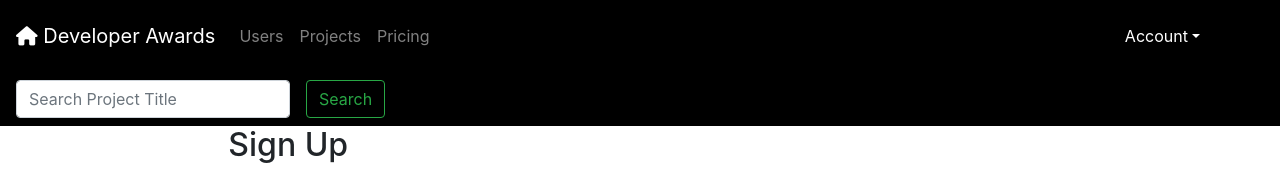
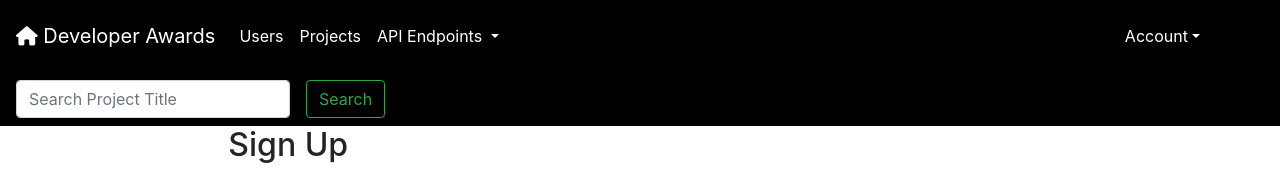
Before and after one commit to JoyWambui/Developer-Awards, a Django app: page /signup/ in a window 1280 px wide. Shown: the top 181 px of the page. Run offline with Django 4.2, Linux system fonts and the light colour scheme; some libraries are stand-ins or nearby versions.

Commit message:
Improve app functionality

```diff
--- a/awards/templates/navbar.html
+++ b/awards/templates/navbar.html
@@ -9,16 +9,22 @@
             aria-controls="navbarText" aria-expanded="false" aria-label="Toggle navigation">
             <span class="navbar-toggler-icon"></span>
         </button>
-        <div class="collapse navbar-collapse" id="navbarText">
-            <ul class="navbar-nav mr-auto">
+        <div class="collapse navbar-collapse" id="navbarText" >
+            <ul class="navbar-nav mr-auto" >
                 <li class="nav-item">
-                    <a class="nav-link" href="{%url 'profiles'%}">Users<span class="sr-only">(current)</span></a>
+                    <a style="color: #fff;" class="nav-link" href="{%url 'profiles'%}">Users<span class="sr-only">(current)</span></a>
                 </li>
                 <li class="nav-item">
-                    <a class="nav-link" href="{%url 'projects'%}">Projects<span class="sr-only">(current)</span></a>
+                    <a style="color: #fff;" class="nav-link" href="{%url 'projects'%}">Projects<span class="sr-only">(current)</span></a>
                 </li>
-                <li class="nav-item">
-                    <a class="nav-link" href="#">Pricing</a>
+                <li class="nav-item dropdown">
+                    <a style="color: #fff;" class="nav-link dropdown-toggle" href="#" id="navbarDropdownMenuLink" role="button" data-toggle="dropdown" aria-expanded="false">
+                      API Endpoints
+                    </a>
+                    <div style="background-color: #000; border: 0.1em #fff solid; " class="dropdown-menu" aria-labelledby="navbarDropdownMenuLink">
+                      <a style="color: #fff;" class="dropdown-item" href="{%url 'profile-list'%}">Profiles</a>
+                      <a style="color: #fff;" class="dropdown-item" href="{%url 'project-list'%}">Projects</a>
+                    </div>
                 </li>
             </ul>
             <span class="navbar-text dropdown">
--- a/awards/views.py
+++ b/awards/views.py
@@ -63,7 +63,8 @@ class ProfileDetailView(generic.DetailView):
         context['projects'] = Project.objects.filter(author=self.object.user).all()
         return context
 
-class ProfileUpdateView(generic.UpdateView):
+class ProfileUpdateView(LoginRequiredMixin ,generic.UpdateView):
+    login_url='/login/'
     model = Profile
 
     fields = [
@@ -74,6 +75,7 @@ class ProfileUpdateView(generic.UpdateView):
 
 #PROJECT LOGIC
 class ProjectCreateView(LoginRequiredMixin,generic.CreateView):
+    login_url='/login/'
 
     model = Project
     fields = ['image','title', 'description','link']
@@ -103,9 +105,9 @@ class ProjectDetailView(generic.DetailView):
         print(Rate.objects.filter(rated_project=self.object.pk).all().aggregate(Avg('score')))
         return context
 
-class ProjectUpdateView(generic.UpdateView):
+class ProjectUpdateView(LoginRequiredMixin,generic.UpdateView):
+    login_url='/login/'
     model = Project
-
     fields = [
         "title",
         "description",
@@ -115,8 +117,8 @@ class ProjectUpdateView(generic.UpdateView):
     def get_success_url(self):
         return reverse('project', kwargs={'pk': self.object.pk})
 
-class ProjectDeleteView(generic.DeleteView):
-
+class ProjectDeleteView(LoginRequiredMixin,generic.DeleteView):
+    login_url='/login/'
     model = Project
 
     def get_success_url(self):
@@ -125,7 +127,7 @@ class ProjectDeleteView(generic.DeleteView):
 
 #RATE LOGIC
 class RateCreateView(LoginRequiredMixin,generic.CreateView):
-
+    login_url='/login/'
     model = Rate
     fields = ['design','usability', 'content']
     def get_success_url(self):
@@ -136,7 +138,8 @@ class RateCreateView(LoginRequiredMixin,generic.CreateView):
         form.instance.reviewer = self.request.user
         form.instance.score = (form.instance.design+form.instance.usability+form.instance.content)/3
         return super(RateCreateView, self).form_valid(form)
-class RateUpdateView(generic.UpdateView):
+class RateUpdateView(LoginRequiredMixin,generic.UpdateView):
+    login_url='/login/'
     model = Rate
 
     fields = ['design','usability', 'content']
@@ -146,8 +149,8 @@ class RateUpdateView(generic.UpdateView):
     def form_valid(self, form):
         form.instance.score = (form.instance.design+form.instance.usability+form.instance.content)/3
         return super(RateUpdateView, self).form_valid(form)
-class RateDeleteView(generic.DeleteView):
-
+class RateDeleteView(LoginRequiredMixin,generic.DeleteView):
+    login_url='/login/'
     model = Rate
 
     def get_success_url(self):
```
Also changed, not shown: awards/templates/awards/profile_detail.html (+10 -0 lines), awards/templates/awards/project_detail.html (+11 -5 lines), static/css/project_detail.css (+8 -0 lines).
